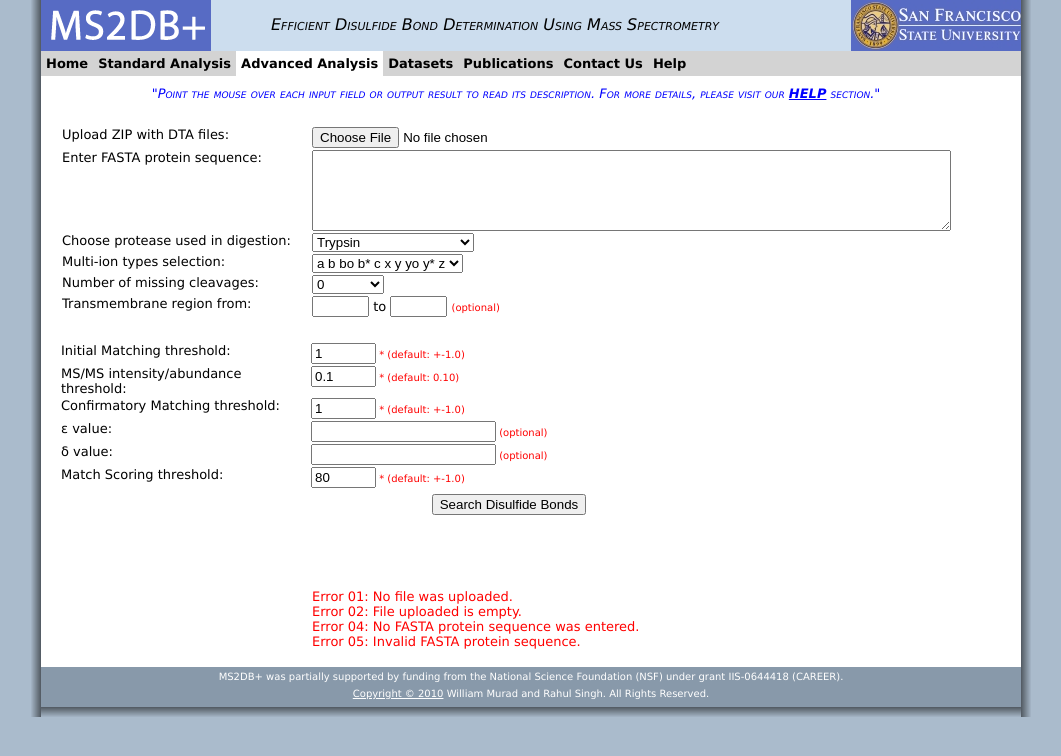
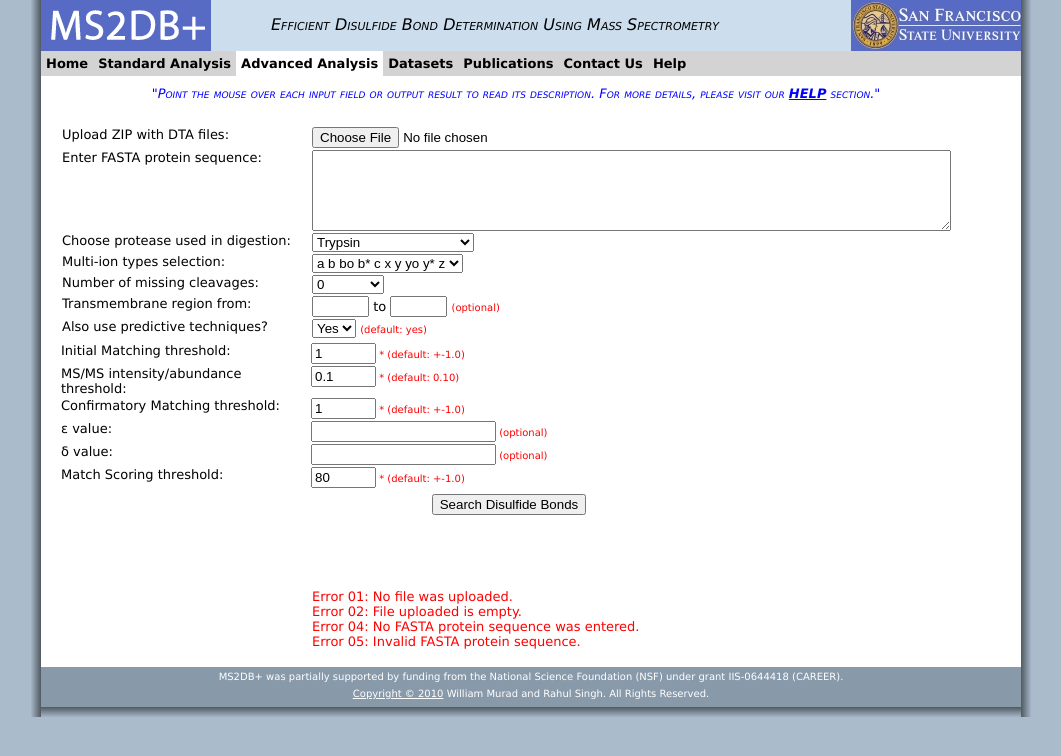
Before and after one commit to chiwilliam/disulfidebond, a PHP site: page /kernel.php?mode=advanced in a window 1280 px wide. Shown: the top 756 px of the page, without its empty margins (109-1170 px from the left). Run offline with PHP 8.4, Linux system fonts and the light colour scheme; data that the repository does not hold is empty.

Commit message:
Prediction Techniques

```diff
--- a/advanalysis.php
+++ b/advanalysis.php
@@ -144,7 +144,7 @@
                                         <span style="color:red;font-size:10px;">(optional)</span>
                                     </td>
                                 </tr>
-                                <tr style="visibility:hidden;" class="input">
+                                <tr class="input">
                                     <td class="inputleft">
                                         <label>Also use predictive techniques?</label>
                                     </td>
--- a/kernel.php
+++ b/kernel.php
@@ -89,10 +89,18 @@
         $mode = "standard";
     }
 
+    /*
+     * TO ENABLE PREDICTIVE TECHNIQUES
+     * 1. change line 98 to Y
+     * 2. uncomment line 101
+     * 3. remove style="visibility:hidden;" from stdanalysis @ line 145
+     * 4. remove style="visibility:hidden;" from advanalysis @ line 147
+     */
+
     //Use machine learning techniques to improve results
-    $predictive = 'N';
+    $predictive = 'Y';
     if(isset($_REQUEST["predictive"])){
-        //$predictive = $_POST["predictive"];
+        $predictive = $_POST["predictive"];
     }
     //THRESHOLDS
     //InitialMatch threshold +-1.0
--- a/stdanalysis.php
+++ b/stdanalysis.php
@@ -142,7 +142,7 @@
                                             <span style="color:red;font-size:10px;">(optional)</span>
                                         </td>
                                     </tr>
-                                    <tr style="visibility:hidden;" class="input">
+                                    <tr class="input">
                                         <td class="inputleft">
                                             <label>Also use predictive techniques?</label>
                                         </td>
```
